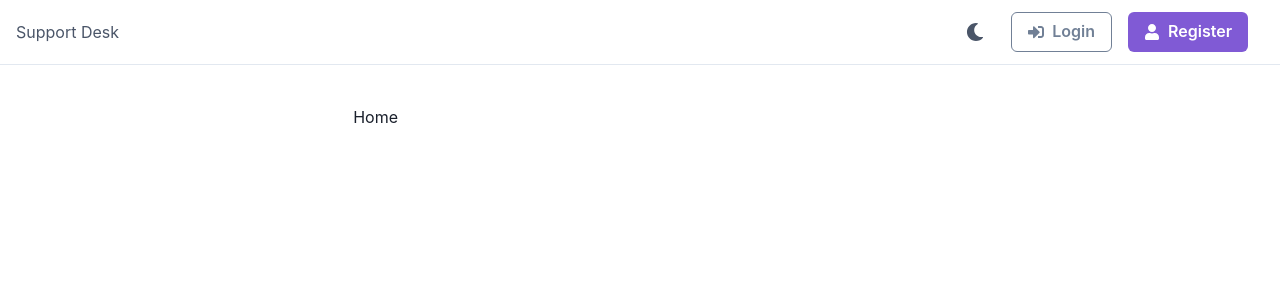
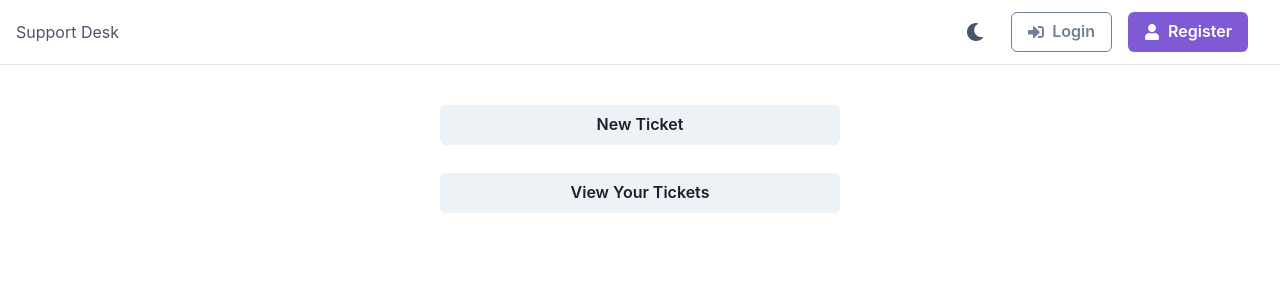
Before and after one commit to afalahi/react-ticketing, a React (Vite) app in the folder frontend/: page / in a window 1280 px wide. Shown: the top 300 px of the page. Built offline with nearby package versions, Linux system fonts and the light colour scheme.

Commit message:
ticket ui

```diff
--- a/frontend/src/pages/Home.jsx
+++ b/frontend/src/pages/Home.jsx
@@ -1,11 +1,22 @@
-import { Box, Container, Text } from '@chakra-ui/react';
+import { Box, Button, Center, Container, VStack } from '@chakra-ui/react';
 
 const Home = () => {
   return (
     <Box>
-      <Container>
-        <Text>Home</Text>
-      </Container>
+      <Center>
+        <VStack>
+          <Box mb={5}>
+            <Button w={['30vh', '40vh', '50vh']} h={['5vh', '3vh', '5vh']}>
+              New Ticket
+            </Button>
+          </Box>
+          <Box>
+            <Button w={['30vh', '40vh', '50vh']} h={'5vh'}>
+              View Your Tickets
+            </Button>
+          </Box>
+        </VStack>
+      </Center>
     </Box>
   );
 };
--- /dev/null
+++ b/frontend/src/pages/NewTicket.jsx
@@ -0,0 +1,4 @@
+const NewTicket = () => {
+  return <div>NewTicket</div>;
+};
+export default NewTicket;
```
